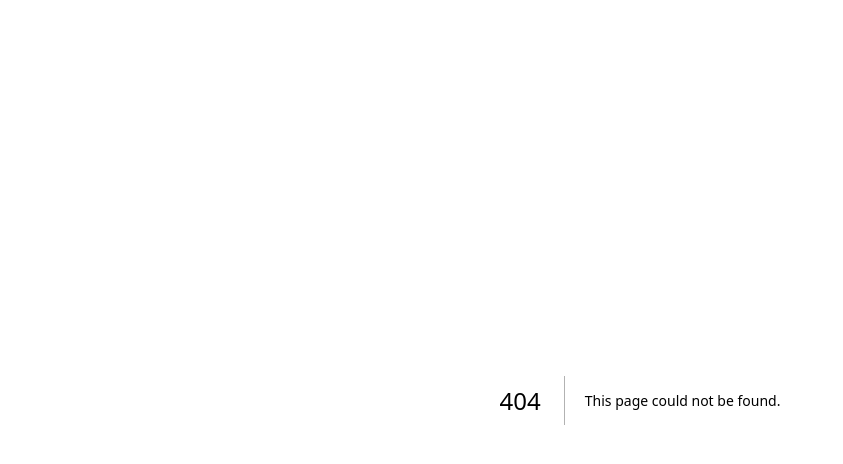
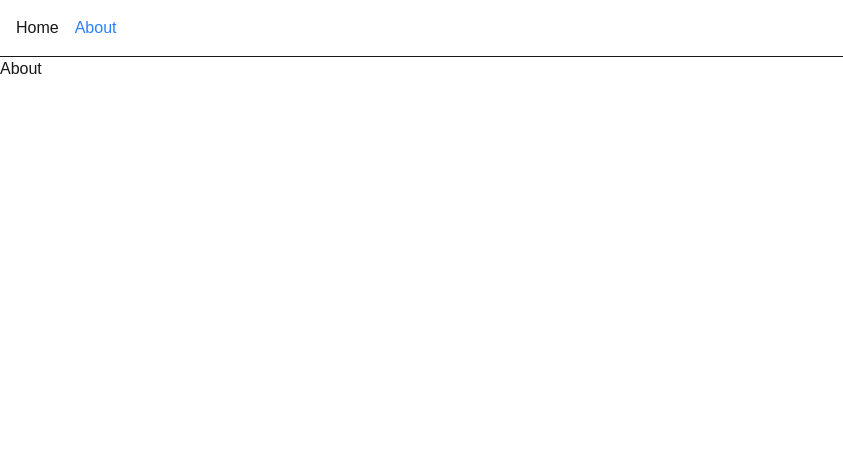
Before and after one commit to sardarbalnour/next-tutorial2, a Next.js app: page /about in a window 1280 px wide. Before the commit this address had no page. Shown: the top 464 px of the page, without its empty margins (0-843 px from the left). Built offline with nearby package versions, Linux system fonts and the light colour scheme.

Commit message:
initial commit by sardar

```diff
--- /dev/null
+++ b/app/about/page.tsx
@@ -0,0 +1,8 @@
+
+function About() {
+  return (
+    <div>About</div>
+  )
+}
+
+export default About
--- /dev/null
+++ b/app/components/navbar/Navbar.tsx
@@ -0,0 +1,35 @@
+"use client";
+
+import Link from "next/link";
+import { usePathname } from "next/navigation";
+
+function Navbar() {
+  const pathname = usePathname();
+
+  const navs = [
+    { title: "Home", link: "/" },
+    { title: "About", link: "/about" },
+  ];
+  return (
+    <div>
+      <div className="p-4 border-b">
+        <nav>
+          <ul className="flex">
+            {navs.map((item) => (
+              <li key={item.link} className="mr-4">
+                <Link
+                  className={item.link === pathname ? "text-blue-500" : "#333"}
+                  href={`${item.link}`}
+                >
+                  {item.title}
+                </Link>
+              </li>
+            ))}
+          </ul>
+        </nav>
+      </div>
+    </div>
+  );
+}
+
+export default Navbar;
--- a/app/layout.tsx
+++ b/app/layout.tsx
@@ -1,6 +1,8 @@
 import type { Metadata } from "next";
 import { Geist, Geist_Mono } from "next/font/google";
 import "./globals.css";
+
+import Navbar from "./components/navbar/Navbar";
 
 const geistSans = Geist({
   variable: "--font-geist-sans",
@@ -23,7 +25,10 @@ export default function RootLayout({ children }: LayoutProps<"/">) {
       lang="en"
       className={`${geistSans.variable} ${geistMono.variable} h-full antialiased`}
     >
-      <body className="min-h-full flex flex-col">{children}</body>
+      <body className="min-h-full flex flex-col">
+        <Navbar />
+        {children}
+      </body>
     </html>
   );
 }
--- a/app/page.tsx
+++ b/app/page.tsx
@@ -1,68 +1,8 @@
-import Image from "next/image";
-
 export default function Home() {
   return (
     <div className="flex flex-col flex-1 items-center justify-center bg-zinc-50 font-sans dark:bg-black">
       <main className="flex flex-1 w-full max-w-3xl flex-col items-center justify-between py-32 px-16 bg-white dark:bg-black sm:items-start">
-        <Image
-          className="dark:invert h-5 w-[100px]"
-          src="/next.svg"
-          alt="Next.js logo"
-          width={100}
-          height={20}
-          priority
-        />
-        <div className="flex flex-col items-center gap-6 text-center sm:items-start sm:text-left">
-          <h1 className="max-w-xs text-3xl font-semibold leading-10 tracking-tight text-black dark:text-zinc-50">
-            To get started, edit the{" "}
-            <code className="rounded bg-black/[.06] px-1.5 py-0.5 font-mono text-[0.9em] dark:bg-white/[.08]">
-              page.tsx
-            </code>{" "}
-            file.
-          </h1>
-          <p className="max-w-md text-lg leading-8 text-zinc-600 dark:text-zinc-400">
-            Looking for a starting point or more instructions? Head over to{" "}
-            <a
-              href="https://vercel.com/templates?framework=next.js&utm_source=create-next-app&utm_medium=appdir-template-tw&utm_campaign=create-next-app"
-              className="font-medium text-zinc-950 dark:text-zinc-50"
-            >
-              Templates
-            </a>{" "}
-            or the{" "}
-            <a
-              href="https://nextjs.org/learn?utm_source=create-next-app&utm_medium=appdir-template-tw&utm_campaign=create-next-app"
-              className="font-medium text-zinc-950 dark:text-zinc-50"
-            >
-              Learning
-            </a>{" "}
-            center.
-          </p>
-        </div>
-        <div className="flex flex-col gap-4 text-base font-medium sm:flex-row">
-          <a
-            className="flex h-12 w-full items-center justify-center gap-2 rounded-full bg-foreground px-5 text-background transition-colors hover:bg-[#383838] dark:hover:bg-[#ccc] md:w-[158px]"
-            href="https://vercel.com/new?utm_source=create-next-app&utm_medium=appdir-template-tw&utm_campaign=create-next-app"
-            target="_blank"
-            rel="noopener noreferrer"
-          >
-            <Image
-              className="dark:invert h-[14px] w-4"
-              src="/vercel.svg"
-              alt="Vercel logomark"
-              width={16}
-              height={14}
-            />
-            Deploy Now
-          </a>
-          <a
-            className="flex h-12 w-full items-center justify-center rounded-full border border-solid border-black/[.08] px-5 transition-colors hover:border-transparent hover:bg-black/[.04] dark:border-white/[.145] dark:hover:bg-[#1a1a1a] md:w-[158px]"
-            href="https://nextjs.org/docs?utm_source=create-next-app&utm_medium=appdir-template-tw&utm_campaign=create-next-app"
-            target="_blank"
-            rel="noopener noreferrer"
-          >
-            Documentation
-          </a>
-        </div>
+        <h1>Next tutorial 2</h1>
       </main>
     </div>
   );
```
